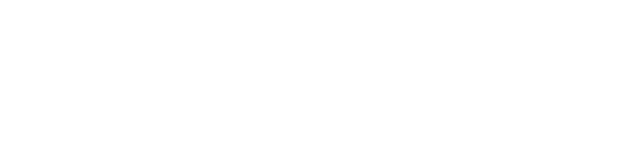
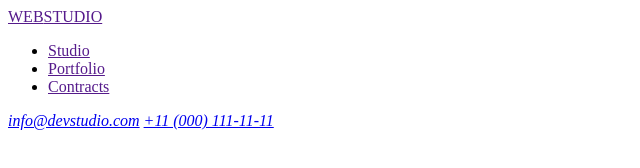
Before and after one commit to ValeriiaSeliverstova/goit-markup-hw-01, a plain HTML site: page index.html in a window 1280 px wide. Shown: the whole page, without its empty margins (0-640 px from the left). Drawn offline with Linux system fonts and the light colour scheme.

Commit message:
feat: added address

```diff
--- a/index.html
+++ b/index.html
@@ -6,6 +6,28 @@
     <title>Document</title>
 </head>
 <body>
+    <header>
+        <a
+            href=""><span>WEB</span><span>STUDIO</span>
+        </a>
+        <nav>
+            <ul>
+                <li>
+                    <a href="">Studio</a>
+                </li>
+                <li>
+                    <a href="">Portfolio</a>
+                </li>
+                <li>
+                    <a href="">Contracts</a>
+                </li>
+            </ul>
+        </nav>
+        <address>
+            <a href="mailto:info@devstudio.com">info@devstudio.com</a>
+            <a href="tel:+110001111111">+11 (000) 111-11-11</a>
+        </address>
+    </header>
 
 </body>
 </html>
```
